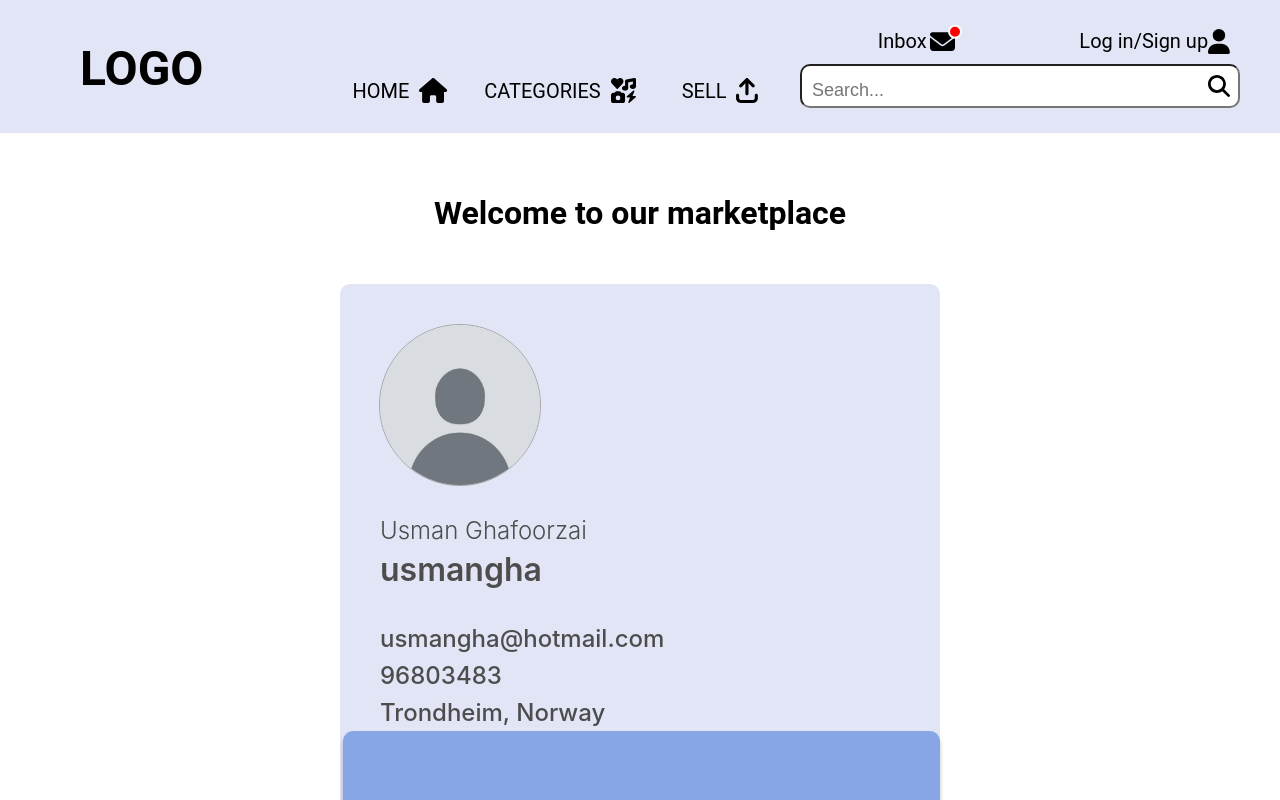
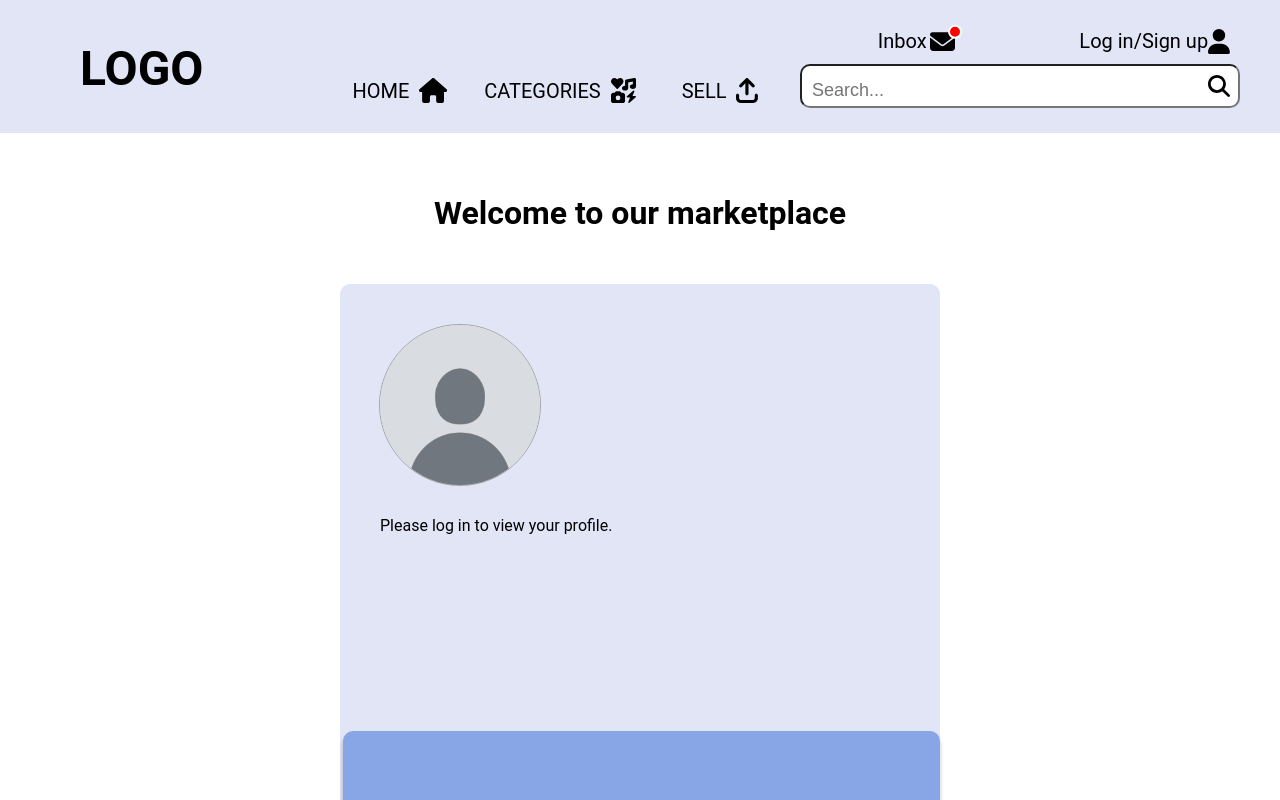
Before and after one commit to usman-ghafoorzai/idatt2105-full-stack-project, a Vue app in the folder frontend/: page / in a window 1280 px wide. Shown: the top 800 px of the page. Built offline with nearby package versions, Linux system fonts and the light colour scheme.

Commit message:
fetch user data and image on login; display profile information conditionally

```diff
--- a/frontend/src/components/UserProfileComponent.vue
+++ b/frontend/src/components/UserProfileComponent.vue
@@ -1,14 +1,46 @@
 <script setup>
+import { ref, onMounted } from 'vue';
+import { isLoggedIn } from '@/utils/authService';
+import apiClient from '@/api/apiClient';
 import UploadPicture from './UploadPicture.vue';
+import { getLoggedInUser} from '@/api/userAPI';
+import { getUserImage } from '@/api/userAPI';
 
-// Example user data - replace with actual data later
-const user = {
-  name: 'Usman Ghafoorzai',
-  username: 'usmangha',
-  email: 'usmangha@hotmail.com',
-  phone: '96803483',
-  location: 'Trondheim, Norway'
+// Reactive variables for user info and image
+const user = ref({
+  name: '',
+  username: '',
+  email: '',
+  phone: '',
+  location: ''
+});
+const profileImage = ref(null); // To hold the user image
+
+
+// Function to fetch user data
+const fetchUserData = async () => {
+  try {
+    // Fetch user data
+    user.value = await getLoggedInUser();
+
+    // Fetch the user image
+
+    // const imageResponse = await getUserImage(user.value.id);
+    // console.log(imageResponse.data);
+    // profileImage.value = URL.createObjectURL(imageResponse.data);
+    const imageDataUrl = await getUserImage(user.value.id);
+    profileImage.value = imageDataUrl;
+  } catch (error) {
+    console.error('Error fetching user data or image:', error);
+  }
 };
+
+// Check if user is logged in
+onMounted(() => {
+  if (isLoggedIn()) {
+    fetchUserData();
+  }
+});
 </script>
 
 <template>
@@ -16,14 +48,20 @@ const user = {
     <div class="account-box">
       <div class="account-content">
         <div class="profile-picture-wrapper">
-          <UploadPicture />
+          <img v-if="profileImage" :src="profileImage" alt="Profile Picture" class="profile-picture" />
+          <UploadPicture v-else />
         </div>
         <div class="user-details">
-          <h3 class="user-name">{{ user.name }}</h3>
-          <h2 class="username">{{ user.username }}</h2>
-          <p class="user-email">{{ user.email }}</p>
-          <p class="user-phone">{{ user.phone }}</p>
-          <p class="user-location">{{ user.location }}</p>
+          <!-- Display the user data only if logged in -->
+          <h3 class="user-name" v-if="isLoggedIn()">{{ user.name || 'User Name' }}</h3>
+          <h2 class="username" v-if="isLoggedIn()">{{ user.username || 'Username' }}</h2>
+          <p class="user-email" v-if="isLoggedIn()">{{ user.email || 'Email' }}</p>
+          <p class="user-phone" v-if="isLoggedIn()">{{ user.phone || 'Phone' }}</p>
+          <p class="user-location" v-if="isLoggedIn()">{{ user.location || 'Location' }}</p>
+          <!-- Display a message when the user is not logged in -->
+          <div v-else>
+            <p>Please log in to view your profile.</p>
+          </div>
         </div>
       </div>
       <div class="bottom-box"></div>
@@ -75,6 +113,13 @@ const user = {
   margin-bottom: 0;
 }
 
+.profile-picture {
+  width: 100%;
+  height: 100%;
+  border-radius: 50%;
+  object-fit: cover;
+}
+
 .user-details {
   margin-top: 30px;
 }
@@ -99,7 +144,9 @@ const user = {
   margin: 0 0 35px 0;
 }
 
-.user-email, .user-phone, .user-location {
+.user-email,
+.user-phone,
+.user-location {
   font-family: 'Inter', sans-serif;
   font-style: normal;
   font-weight: 500;
```
